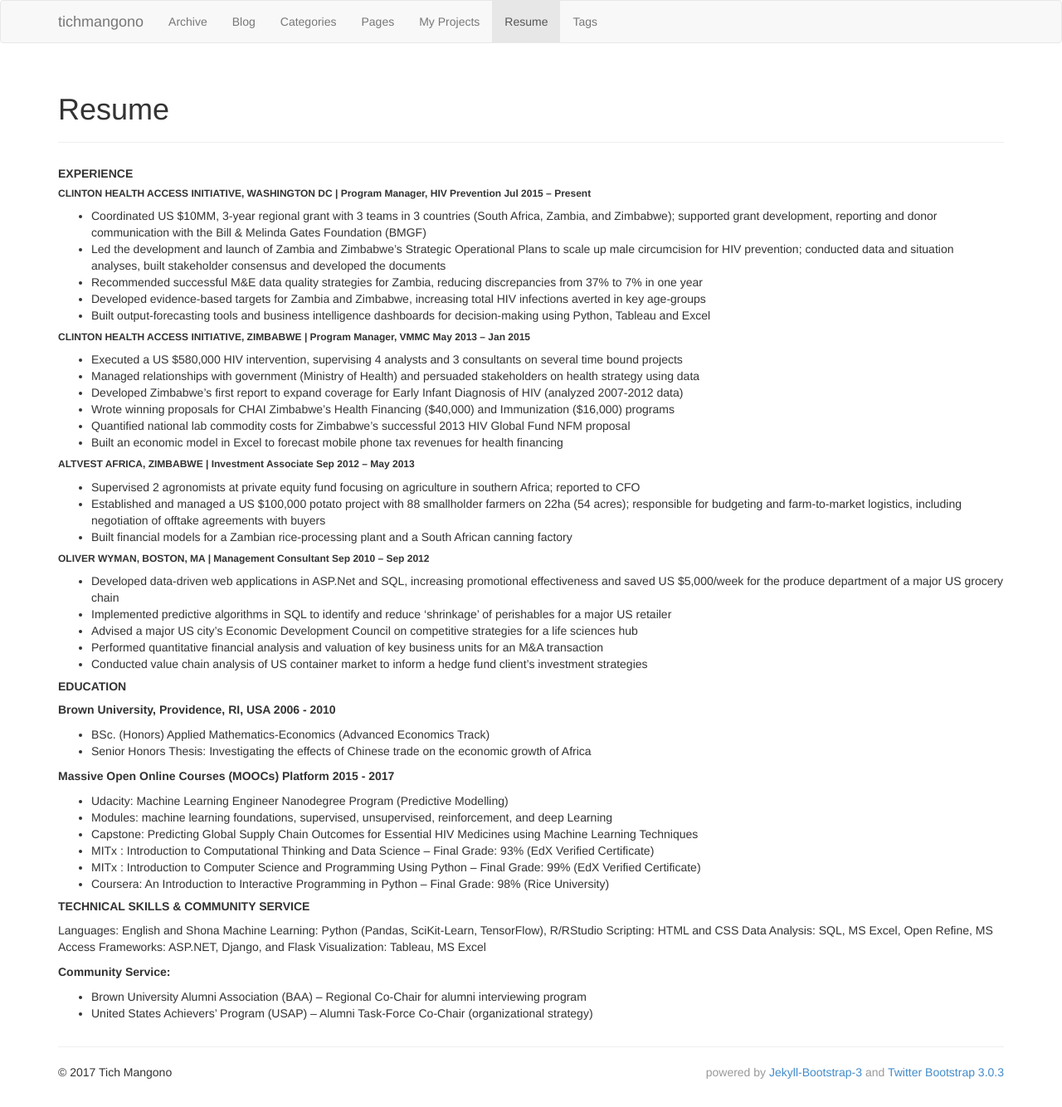
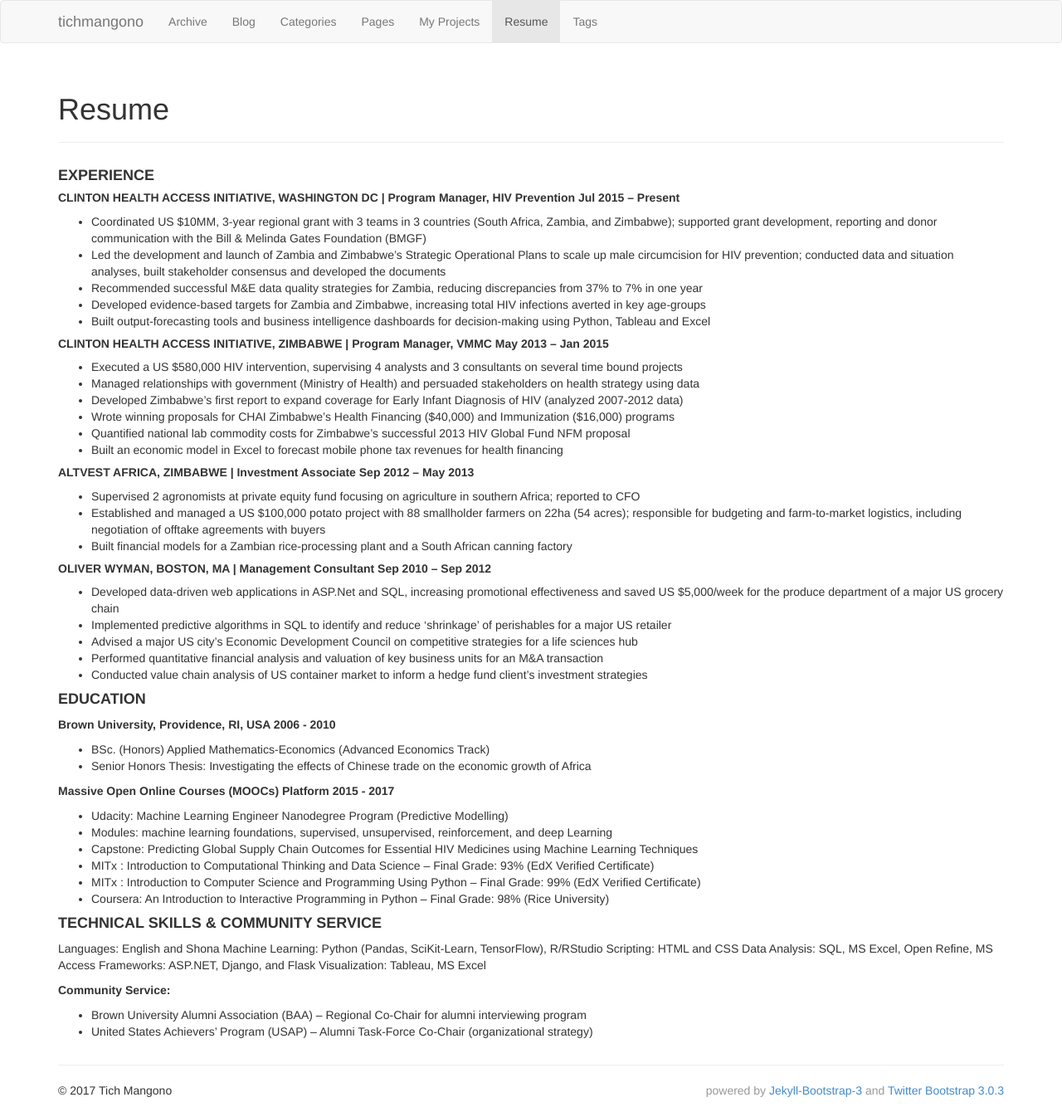
Before and after one commit to tichmangono/tichmangono.github.io, a Jekyll site: the page built from resume.html, in a window 1280 px wide. Shown: the whole page at 83% size. Built offline with Jekyll 4.4.1, drawn with Linux system fonts in a browser that asks for light colours; before the commit the page ends 1312 px from its top, so only the background shows below that.

```diff
--- a/resume.html
+++ b/resume.html
@@ -6,9 +6,9 @@ group: navigation
 ---
 {% include JB/setup %}
 
-<h5><b>EXPERIENCE</b></h5>
+<h4><b>EXPERIENCE</b></h4>
 <p>
-<h6><b>CLINTON HEALTH ACCESS INITIATIVE, WASHINGTON DC | Program Manager, HIV Prevention 		Jul 2015 – Present</b></h6>
+<h5><b>CLINTON HEALTH ACCESS INITIATIVE, WASHINGTON DC | Program Manager, HIV Prevention 		Jul 2015 – Present</b></h5>
 <ul>
 <li>Coordinated US $10MM, 3-year regional grant with 3 teams in 3 countries (South Africa, Zambia, and Zimbabwe); supported grant development, reporting and donor communication with the Bill & Melinda Gates Foundation (BMGF)</li>
 <li>Led the development and launch of Zambia and Zimbabwe’s Strategic Operational Plans to scale up male circumcision for HIV prevention; conducted data and situation analyses, built stakeholder consensus and developed the documents</li>
@@ -18,7 +18,7 @@ group: navigation
 </ul>
 </p>
 
-<h6><b>CLINTON HEALTH ACCESS INITIATIVE, ZIMBABWE | Program Manager, VMMC			May 2013 – Jan 2015</b></h6>
+<h5><b>CLINTON HEALTH ACCESS INITIATIVE, ZIMBABWE | Program Manager, VMMC			May 2013 – Jan 2015</b></h5>
 <p>
 <ul>
 <li>Executed a US $580,000 HIV intervention, supervising 4 analysts and 3 consultants on several time bound projects</li>
@@ -30,7 +30,7 @@ group: navigation
 </ul>
 </p>
 
-<h6><b>ALTVEST AFRICA, ZIMBABWE | Investment Associate		                                	              Sep 2012 – May 2013</b></h6>
+<h5><b>ALTVEST AFRICA, ZIMBABWE | Investment Associate		                                	              Sep 2012 – May 2013</b></h5>
 <p>
 <ul>
 <li>Supervised 2 agronomists at private equity fund focusing on agriculture in southern Africa; reported to CFO</li>
@@ -39,7 +39,7 @@ group: navigation
 </ul>
 </p>
 
-<h6><b>OLIVER WYMAN, BOSTON, MA | Management Consultant		               	 	             		Sep 2010 – Sep 2012</b></h6>
+<h5><b>OLIVER WYMAN, BOSTON, MA | Management Consultant		               	 	             		Sep 2010 – Sep 2012</b></h5>
 <p>
 <ul>
 <li>Developed data-driven web applications in ASP.Net and SQL, increasing promotional effectiveness and saved US $5,000/week for the produce department of a major US grocery chain </li>
@@ -50,7 +50,7 @@ group: navigation
 </ul>
 </p>
 
-<h5><b>EDUCATION</b></h5>
+<h4><b>EDUCATION</b></h4>
 <p><b>
 Brown University, Providence, RI, USA                                                        		    		               2006 - 2010
 </b></p>
@@ -75,7 +75,7 @@ Massive Open Online Courses (MOOCs) Platform
 </ul>
 </p>
 
-<h5><b>TECHNICAL SKILLS & COMMUNITY SERVICE</b></h5>
+<h4><b>TECHNICAL SKILLS & COMMUNITY SERVICE</b></h4>
 <p>
 Languages:    English and Shona	Machine Learning: Python (Pandas, SciKit-Learn, TensorFlow), R/RStudio
 Scripting:        HTML and CSS	Data Analysis:         SQL, MS Excel, Open Refine, MS Access
```
